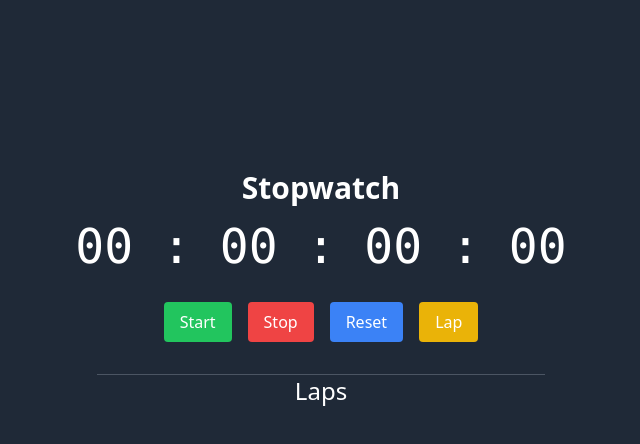
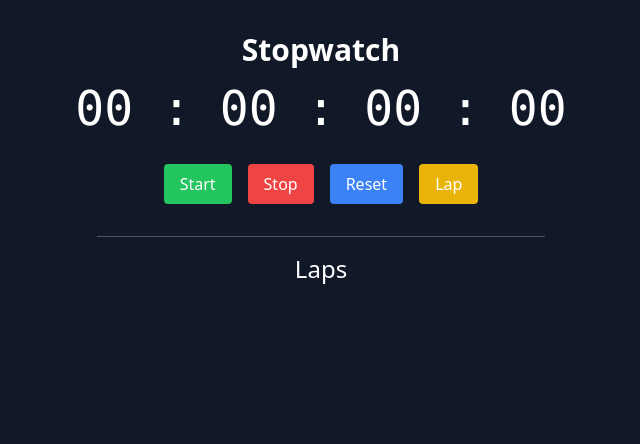
Before and after one commit to iamswethaa/stopwatch, a React (Create React App) app: page / in a window 1280 px wide. Shown: the top 444 px of the page, without its empty margins (319-959 px from the left). Built offline with nearby package versions, Linux system fonts and the light colour scheme; the HTML template or start-up script is replaced by a standard one.

Commit message:
updated alignments

```diff
--- a/src/App.js
+++ b/src/App.js
@@ -43,7 +43,7 @@ const App = () => {
   };
 
   return (
-    <div className="flex flex-col items-center justify-center min-h-screen bg-gray-800 text-white">
+    <div className="flex flex-col items-center min-h-screen bg-gray-900 text-white py-8">
       <h1 className="text-3xl font-bold mb-4">Stopwatch</h1>
 
       {/* Centered Stopwatch Display */}
@@ -79,8 +79,8 @@ const App = () => {
         </div>
       </div>
 
-      {/* Lap times display with fixed height and scroll */}
-      <div className="mt-8 w-3/4 max-w-md h-64 overflow-y-auto border-t border-gray-600">
+      {/* Lap times display */}
+      <div className="mt-8 w-3/4 max-w-md border-t border-gray-600 pt-4">
         <h2 className="text-2xl mb-4 text-center">Laps</h2>
         <ul className="space-y-2">
           {laps.map((lap, index) => (
```
